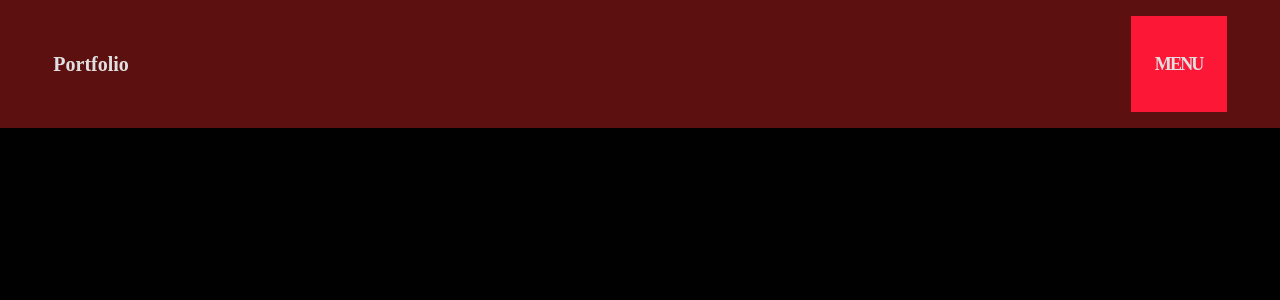
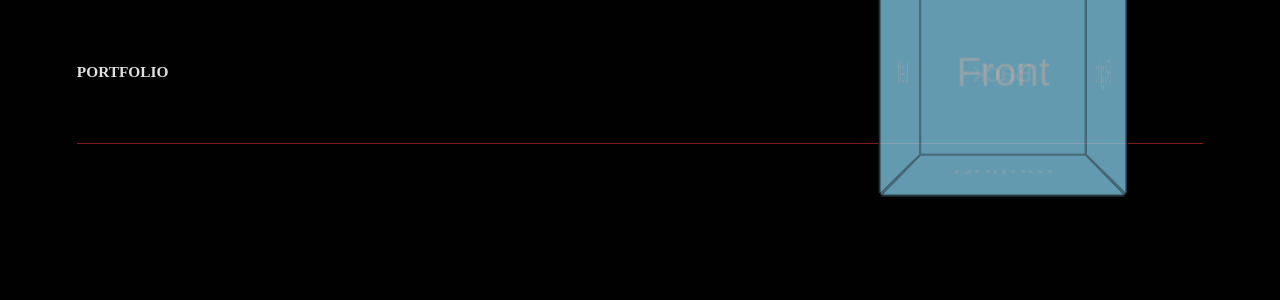
Before and after one commit to Bluefalcon04v/portfolio-v2, a Next.js app: page / in a window 1280 px wide. Shown: the top 300 px of the page. Built offline with nearby package versions, Linux system fonts and the light colour scheme; a web font is replaced by a local one.

Commit message:
adding the cube in navbar

```diff
--- /dev/null
+++ b/app/components/Global/Cube.tsx
@@ -0,0 +1,18 @@
+import React from 'react'
+
+export const Cube = () => {
+    return (
+        <div>
+            <div className="container">
+                <div className="cube">
+                    <div className="face top">Top</div>
+                    <div className="face bottom">Bottom</div>
+                    <div className="face left">Left</div>
+                    <div className="face right">Right</div>
+                    <div className="face front">Front</div>
+                    <div className="face back">Back</div>
+                </div>
+            </div>
+        </div>
+    )
+}
--- a/app/components/NavBar.tsx
+++ b/app/components/NavBar.tsx
@@ -1,14 +1,16 @@
 import React from 'react'
+import { Cube } from './Global/Cube'
 
 const NavBar = () => {
     return (
-        <div className='h-32 flex items-center bg-red-800/60 backdrop-blur-[12rem] backdrop-sepia-0'>
-            <div className='w-11/12 mx-auto bg-transparent flex justify-between items-center' >
-                <h1 className='font-headfont text-[#e0e0e0] font-semibold text-xl bg-transparent'>Portfolio</h1>
-                <div className='bg-[#FC1736] h-24 w-24 flex items-center justify-center font-headfont font-extrabold text-lg uppercase tracking-[-0.1em] hover:origin-top-right hover:rotate-6 '>
+        <div className='h-36 flex items-center red-glass-morphism border-b border-b-red-900'>
+            <nav className='flex justify-between w-full items-center ' >
+                <h1 className='font-headfont text-[#e0e0e0] font-semibold text-[1.2vw] uppercase'>Portfolio</h1>
+                {/* <div className='bg-[rgba(252,23,54)] h-24 w-24 flex items-center justify-center font-headfont font-extrabold text-[1vw] uppercase '>
                     Menu
-                </div>
-            </div>
+                </div> */}
+                <Cube/>
+            </nav>
         </div>
     )
 }
--- a/app/globals.css
+++ b/app/globals.css
@@ -1,4 +1,18 @@
 /* @import url('https://fonts.googleaps.com/css2?family=Cantarell:ital,wght@0,400;0,700;1,400;1,700&family=Fraunces:ital,opsz,wght@0,9..144,100..900;1,9..144,100..900&family=Italianno&display=swap'); */
+
+/* Updated Color Scheme
+Background: #010101 (very dark black)
+Primary Accent: rgba(252, 23, 54, 1) (vivid red)
+Text Color: #e0e0e0 (light gray)
+Additional Accent: #008080 (deep teal)
+ */
+
+/*
+fontFamily: {
+  highlightFont: ["Fraunces"],
+  headfont: "Cantarell",
+  cursiveFont: "Italianno",
+}, */
 
 @tailwind base;
 @tailwind components;
@@ -8,14 +22,17 @@
 
   *{
   /* background-color: #e0e0e0; */
-  background-color: #010101;
+  /* background-color: #010101; */
   color: #e0e0e0;
   /* color: #FC1736; */
-
 
   /* font-family: "Fraunces"; */
   /* font-family: "Cantarell" ; */
   /* font-family: Italianno !important; */
+}
+
+html{
+    background-color: #010101;
 }
 
 /* .fraunces-regular {
@@ -44,3 +61,84 @@
   font-weight: 400;
   font-style: normal;
 } */
+
+
+
+/* ++++++++++++++++++++++++++++++++ NAVBAR STYLING ++++++++++++++++++++++++++++++++++ */
+.red-glass-morphism{
+  background-color: transparent;
+  /* background-image: linear-gradient(
+    120deg, rgba(252,23,54, 0.1), rgba(252, 23, 54, 0.01)
+  ); */
+  backdrop-filter: blur(20px);
+  -webkit-backdrop-filter: blur(20px);
+  /* background-size: 25px; */
+}
+
+
+/* +++++++++++++++++++++++++++++++++++ CUBE +++++++++++++++++++++++++++++++++++++++++++ */
+/* @keyframes turn {
+  from { transform: rotate3d(0, 0, 0, 0); }
+  to { transform: rotate3d(1, 1, 0, 360deg); }
+} */
+
+.container {
+  width: 200px;
+  height: 200px;
+  perspective: 500px;
+  margin: 100px;
+}
+
+.cube {
+  position: relative;
+  width: 200px;
+  height: 200px;
+  transform-style: preserve-3d;
+  animation: turn 5s linear infinite;
+}
+
+.face {
+  width: 200px;
+  height: 200px;
+  background: skyblue;
+  border: 2px solid black;
+  position: absolute;
+  opacity: 0.5;
+  display: flex;
+  align-items: center;
+  justify-content: center;
+  font-family: Arial, sans-serif;
+  font-size: 2rem;
+  transition: transform 500ms;
+}
+
+.front {
+  transform: translateZ(100px);
+}
+
+.back {
+  transform: translateZ(-100px) rotateY(180deg);
+}
+
+.left {
+  transform: translateX(-100px) rotateY(-90deg);
+}
+
+.right {
+  transform: translateX(100px) rotateY(90deg);
+}
+
+.top {
+  transform: translateY(-100px) rotateX(90deg);
+}
+
+.bottom {
+  transform: translateY(100px) rotateX(-90deg);
+}
+
+@media (prefers-reduced-motion: reduce) {
+  .cube {
+    animation: none;
+    transform: rotate3d(1, 1, 0, 45deg);
+  }
+}
--- a/app/layout.tsx
+++ b/app/layout.tsx
@@ -3,7 +3,7 @@ import { Inter } from "next/font/google";
 import "./globals.css";
 import NavBar from "./components/NavBar";
 
-const inter = Inter({ subsets: ["latin"] });
+// const inter = Inter({ subsets: ["latin"] });
 
 export const metadata: Metadata = {
   title: "Create Next App",
@@ -21,10 +21,9 @@ export default function RootLayout({
         <link rel="preconnect" href="https://fonts.googleapis.com" />
         <link rel="preconnect" href="https://fonts.gstatic.com" />
         <link href="https://fonts.googleapis.com/css2?family=Cantarell:ital,wght@0,400;0,700;1,400;1,700&family=Fraunces:ital,opsz,wght@0,9..144,100..900;1,9..144,100..900&family=Italianno&display=swap"
-          rel="stylesheet"
-        />
+          rel="stylesheet"/>
       </head>
-      <body className={inter.className}>
+      <body className={"w-[88%] mx-auto "}>
         <NavBar />
         {children}
       </body>
```
Also changed, not shown: public/Images/index.ts (added, +7 -0 lines), 2 other files (tests, documents, lock files or other folders).
